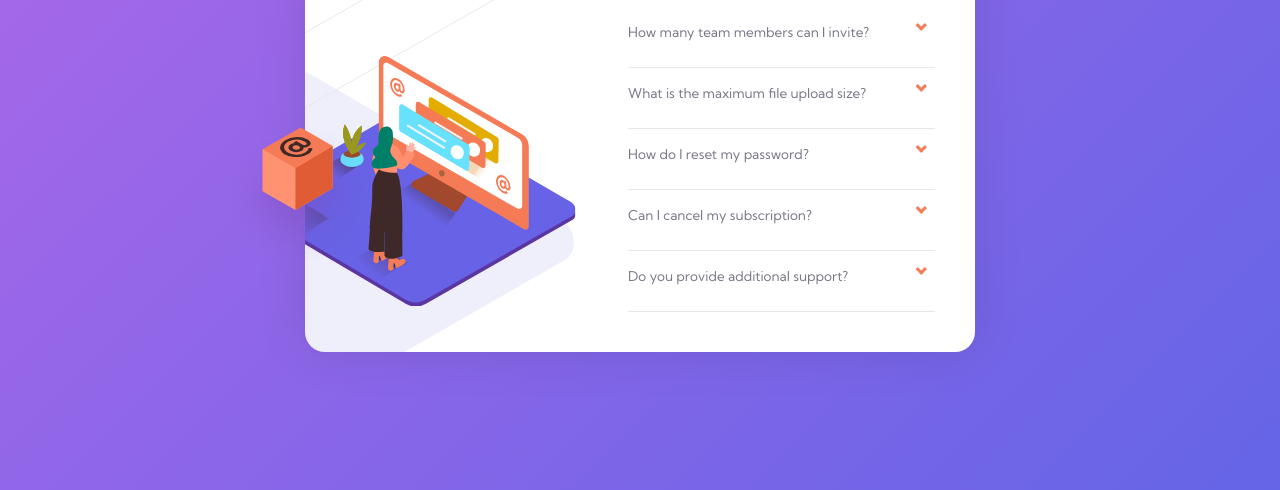
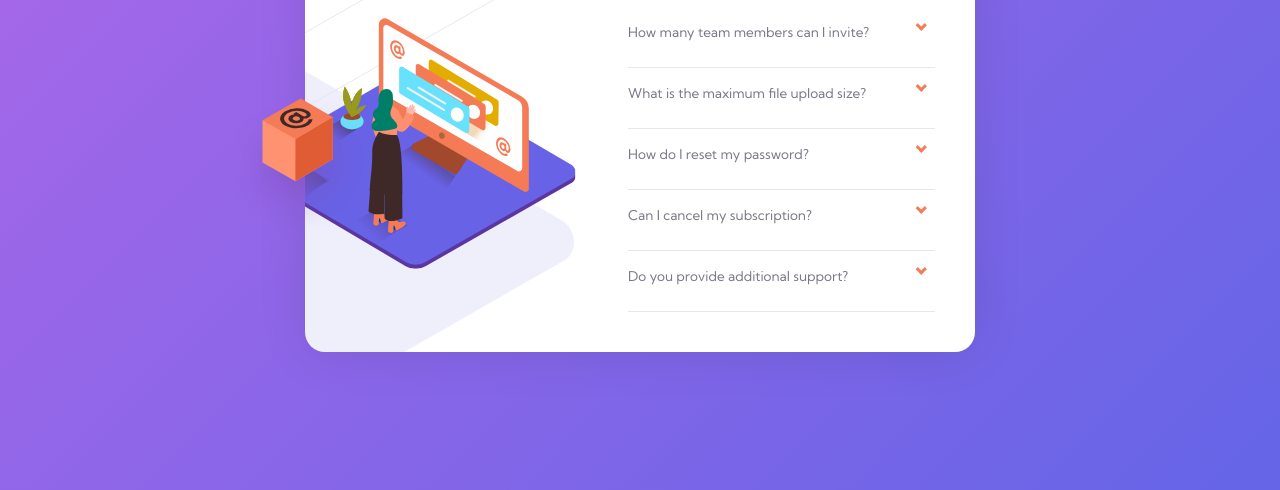
Before and after one commit to alxestevam/faq-accordion-fm, a plain HTML site: page index.html in a window 1280 px wide. Shown: the part 310-800 px from the top of the page. Drawn offline with Linux system fonts and the light colour scheme.

Commit message:
move image

```diff
--- a/styles.css
+++ b/styles.css
@@ -208,7 +208,7 @@ li {
         top: 0;
         left: 0;
         width: 330px;
-        transform: translate(-18%, 50%);
+        transform: translate(-18%, 35%);
     }
 
     .illustration-box {
@@ -216,7 +216,7 @@ li {
         width: 150px;
         top: 0;
         left: 0;
-        transform: translate(-55%, 150%);
+        transform: translate(-55%, 130%);
         overflow: none;
     }
 
```
